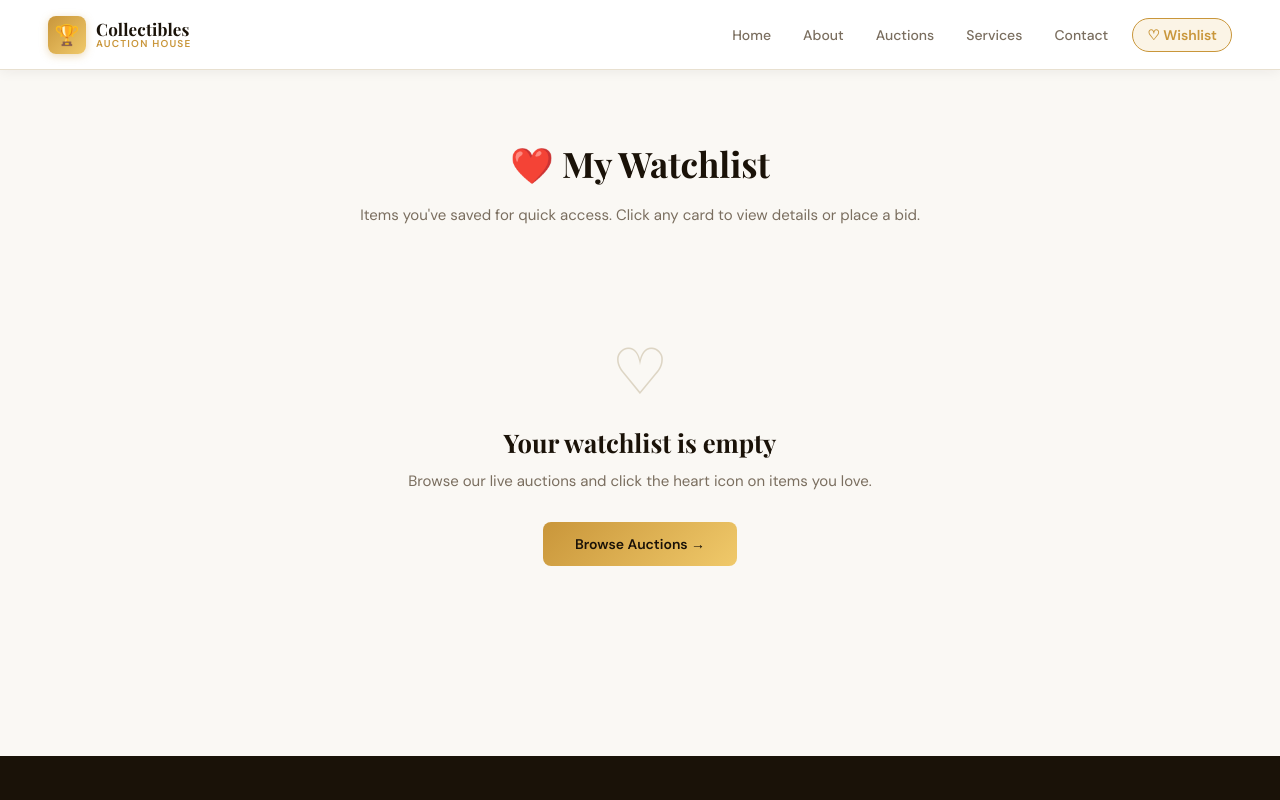
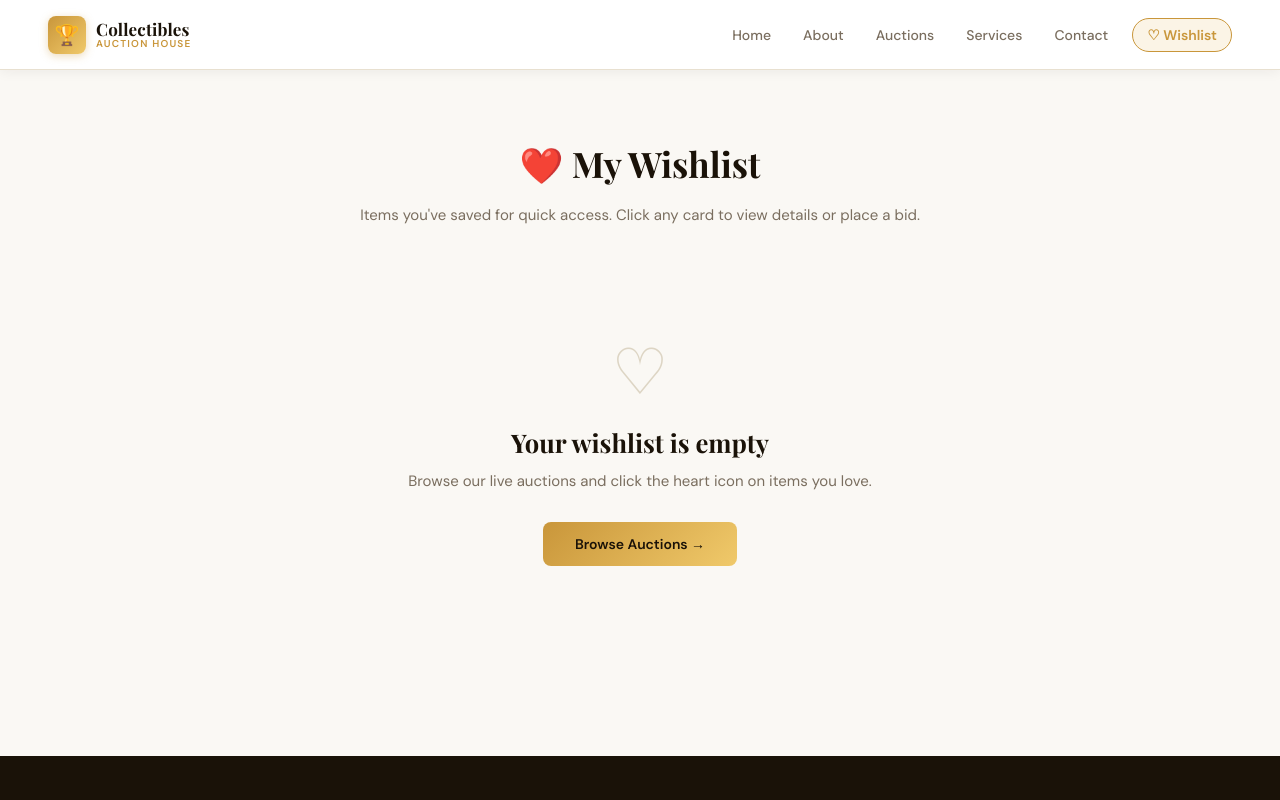
Before and after one commit to GauravJaju/Collectibles-Auction-House, a plain HTML site: page watchlist.html in a window 1280 px wide. Shown: the top 800 px of the page. Drawn offline with nearby package versions, Linux system fonts and the light colour scheme.

Commit message:
Update watchlist.html

```diff
--- a/watchlist.html
+++ b/watchlist.html
@@ -24,12 +24,12 @@
 </header>
 
 <section class="page">
-  <h1>❤️ My Watchlist</h1>
+  <h1>❤️ My Wishlist</h1>
   <p>Items you've saved for quick access. Click any card to view details or place a bid.</p>
   <div id="watchlistGrid" class="grid"></div>
   <div id="watchlistEmpty" class="watchlist-empty" style="display:none;">
     <div class="empty-icon">♡</div>
-    <h3>Your watchlist is empty</h3>
+    <h3>Your wishlist is empty</h3>
     <p>Browse our live auctions and click the heart icon on items you love.</p>
     <a href="product.html" class="empty-cta">Browse Auctions →</a>
   </div>
```
